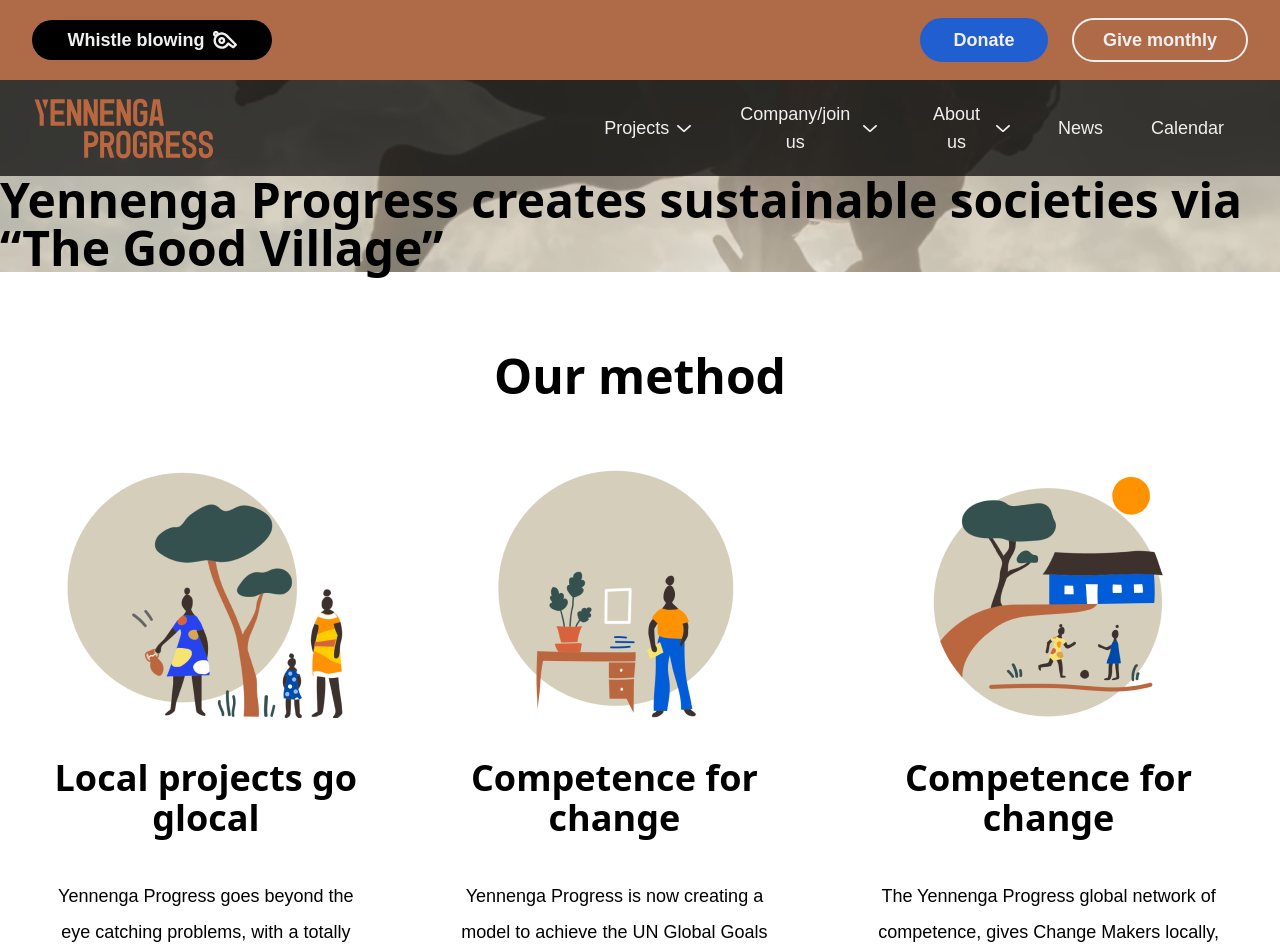
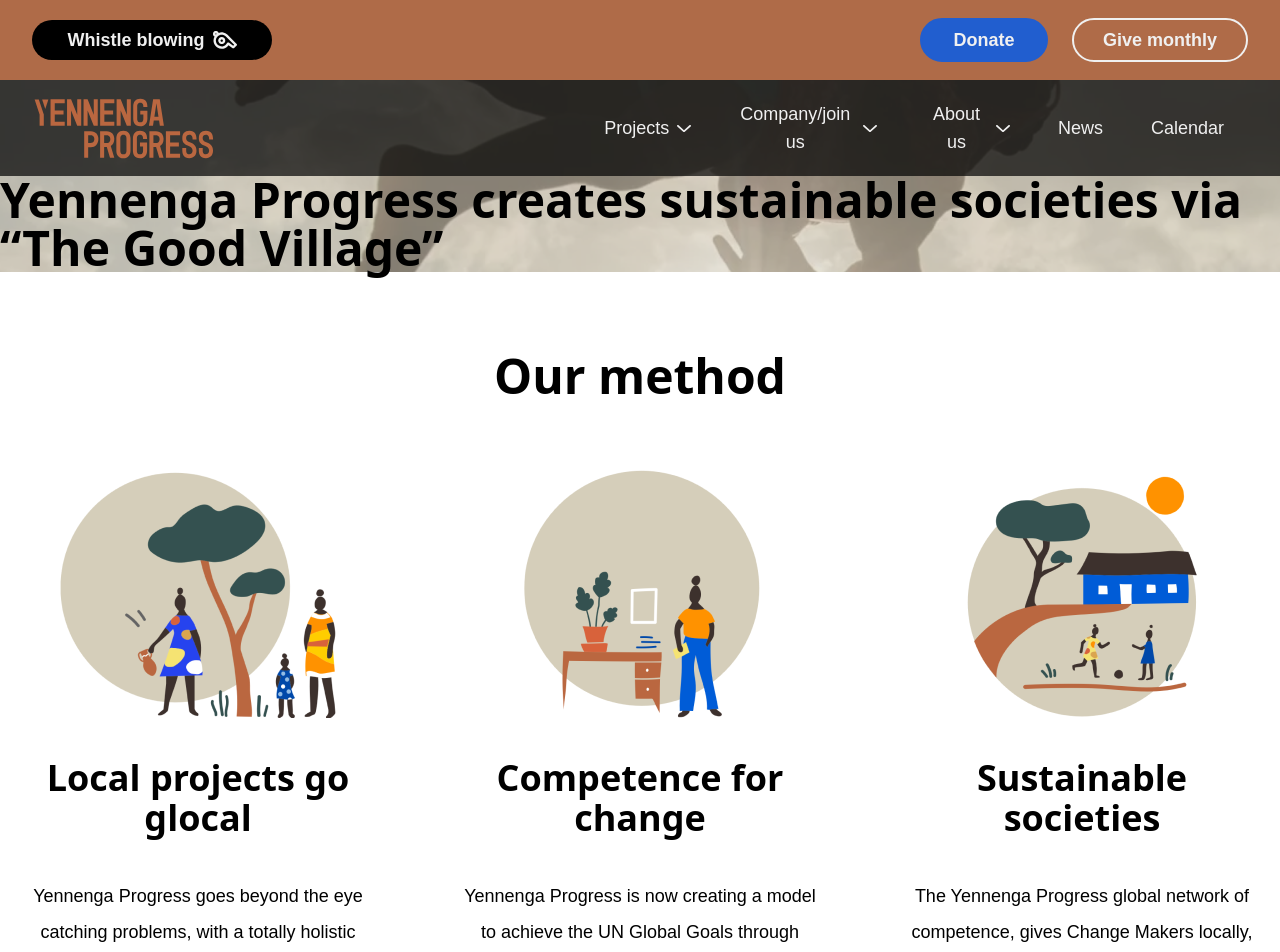
Before and after one commit to hyper-island-collaboration-work/yennenga-progress-group-3, a React (Vite) app: page / in a window 1280 px wide. Shown: the top 952 px of the page. Built offline with nearby package versions, Linux system fonts and the light colour scheme.

Commit message:
Change styles

```diff
--- a/src/components/methodsSection/Method.jsx
+++ b/src/components/methodsSection/Method.jsx
@@ -7,7 +7,7 @@ export default function Method({image, heading, text}) {
          <div>
             <h3 className="text-black text-4xl font-bold font-['Apple SD Gothic Neo'] leading-10">{heading}</h3>
          </div>
-         <div>
+         <div className="w-[362px]">
             <p className="text-black text-lg font-normal font-['Arial'] leading-loose">{text}</p>
          </div>
       </div>
--- a/src/components/methodsSection/OurMethods.jsx
+++ b/src/components/methodsSection/OurMethods.jsx
@@ -14,7 +14,7 @@ export default function OurMethods() {
     },
     {
       image: "method3.png",
-      heading: "Competence for change",
+      heading: "Sustainable societies",
       text: "The Yennenga Progress global network of competence, gives Change Makers locally, continuous further training, on their request, with tools and knowledge they need for the next step of development. Collaboration is born to find good solutions, fulfill the needs and create best practice to help others achieve the UN Global Goals.",
     },
   ];
@@ -24,7 +24,7 @@ export default function OurMethods() {
       <div>
         <h2 className="text-black text-5xl font-bold font-['Apple SD Gothic Neo']">Our method</h2>
       </div>
-      <div className="flex items-center gap-6">
+      <div className="flex gap-6">
         {methodItems.map(({ image, heading, text }) => (
           <Method key={heading} image={image} text={text} heading={heading} />
         ))}
```
